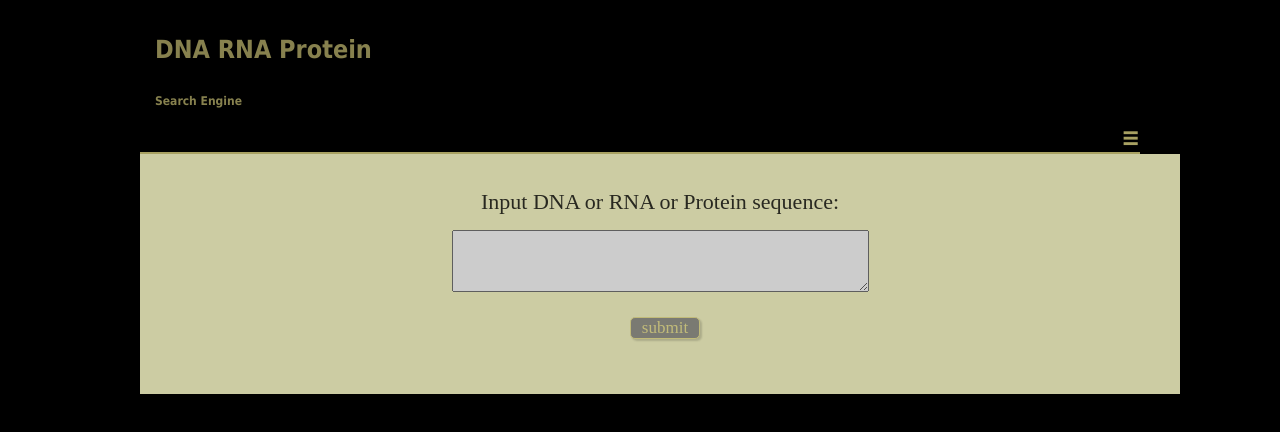
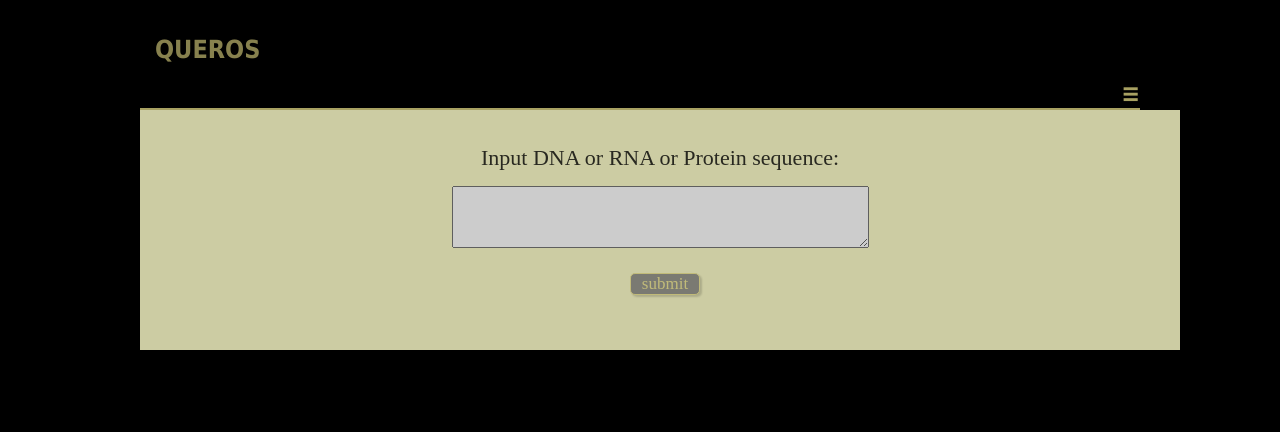
Before and after one commit to mayaahmed/genetics2, a plain HTML site: page index.html in a window 1280 px wide. Drawn offline with Linux system fonts and the light colour scheme.

Commit message:
Add files via upload

```diff
--- a/index.html
+++ b/index.html
@@ -22,8 +22,8 @@
 		<div id="big_wrapper">
           <div id="topStuff">
             <header id="top_header">
-				<p>DNA RNA Protein </p>
-                <p id="flag"> Search Engine </p>
+				<p>QUEROS </p>
+
 			</header>
 			<nav id="top_menu">
 			 <ul>
```
